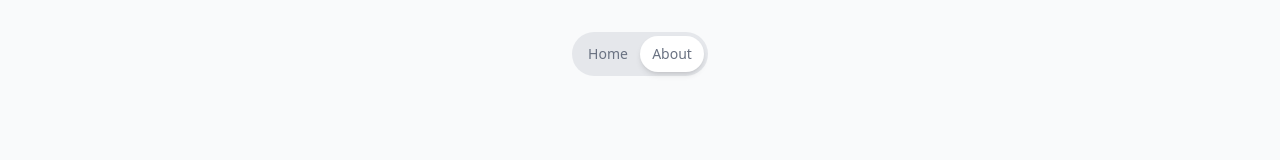
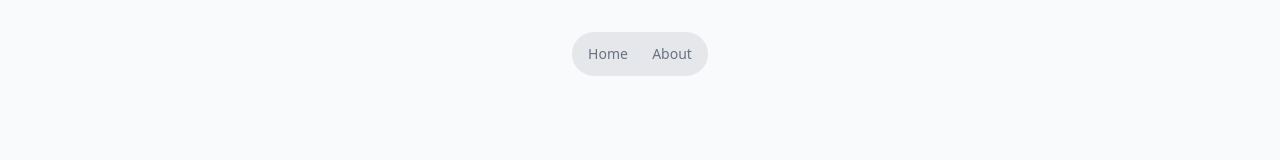
Before and after one commit to kdm-kev-NTNU/AboutMe, a Vue app in the folder frontend/homepage/: page /chat in a window 1280 px wide. Shown: the top 160 px of the page. Built offline with nearby package versions, Linux system fonts and the light colour scheme.

Commit message:
make navbar inactive in chat

```diff
--- a/frontend/homepage/src/components/Navbar.vue
+++ b/frontend/homepage/src/components/Navbar.vue
@@ -19,7 +19,7 @@ const isActive = (routeName: string) => {
       <div class="relative bg-gray-200 rounded-full p-1 flex">
         <div
           class="absolute top-1 bottom-1 w-16 bg-white rounded-full shadow-md transition-transform duration-300 ease-in-out"
-          :class="isActive('home') ? 'translate-x-0' : 'translate-x-16'"
+          :class="isActive('home') ? 'translate-x-0' : (isActive('about') ? 'translate-x-16' : 'translate-x-0 opacity-0')"
         ></div>
         <button
           class="relative z-10 w-16 py-2 text-sm font-medium transition-colors duration-300"
```
